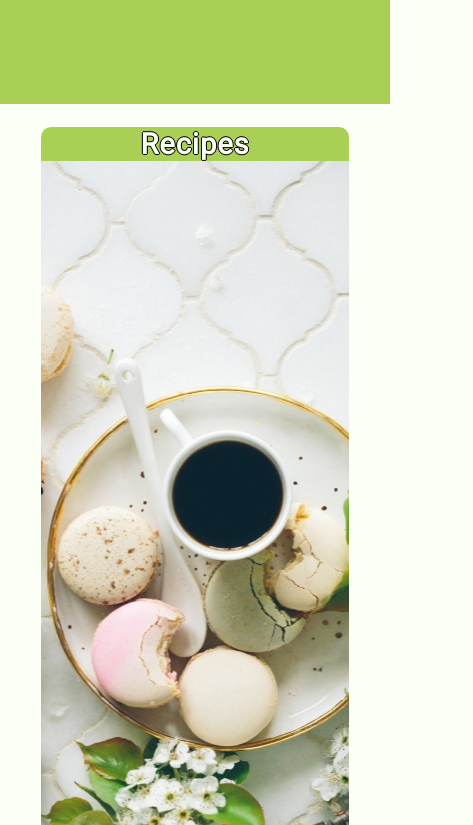
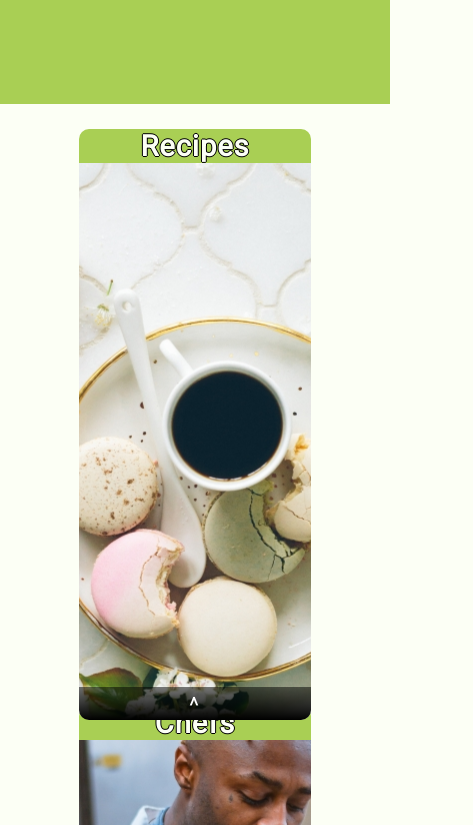
Before and after one commit to DonavonCai/final_project, a plain HTML site: page recipes.com/index.html in a window 390 px wide. Shown: the part 740-1565 px from the top of the page, 473 px wide, since content can reach past the window. Drawn offline with Linux system fonts and the light colour scheme.

Commit message:
Add files via upload
Fixed media queries for homepage.

```diff
--- a/recipes.com/css/homepage.css
+++ b/recipes.com/css/homepage.css
@@ -22,6 +22,7 @@ h2 {
   background: #A9CF54;
   border-top-left-radius: 10px;
   border-top-right-radius: 10px;
+  white-space: nowrap;
 }
 .pics {
   width: 31.33%;
@@ -31,11 +32,12 @@ a h2 {
   text-shadow: -1px 0 black, 0 1px black, 1px 0 black, 0 -1px black;
   letter-spacing: 1px;
   font-size: 29px;
+  text-wrap: none;
 }
 .nav-item {
   border-bottom-left-radius: 10px;
   border-bottom-right-radius: 10px;
-  height: 700px;
+  height: 66vh;
   justify-content: space-around;
   background-position: center top;
   position: relative;
@@ -86,20 +88,23 @@ img {
 /* ==========================================================================
    Media Queries:
    ========================================================================== */
-@media screen and (max-width: 790px) {
-  h1 {
+@media screen and (max-width: 962px) {
+  header h1 {
     padding-left: 25%;
     padding-right: 25%;
   }
   .homepage {
     flex-direction: column;
   }
-  .nav-item {
-    padding-top: 125.25%;
-  }
   .pics {
     width: 80%;
-    margin-top: 2%;
-    margin-bottom: 2%;
+    margin-top: 10px;
+    margin-bottom: 10px;
+    height: 66vh;
+    width: 60%;
+  }
+@media screen and (max-width: 430px) {
+  header h1 {
+    font-size: 45px;
   }
 }
```
